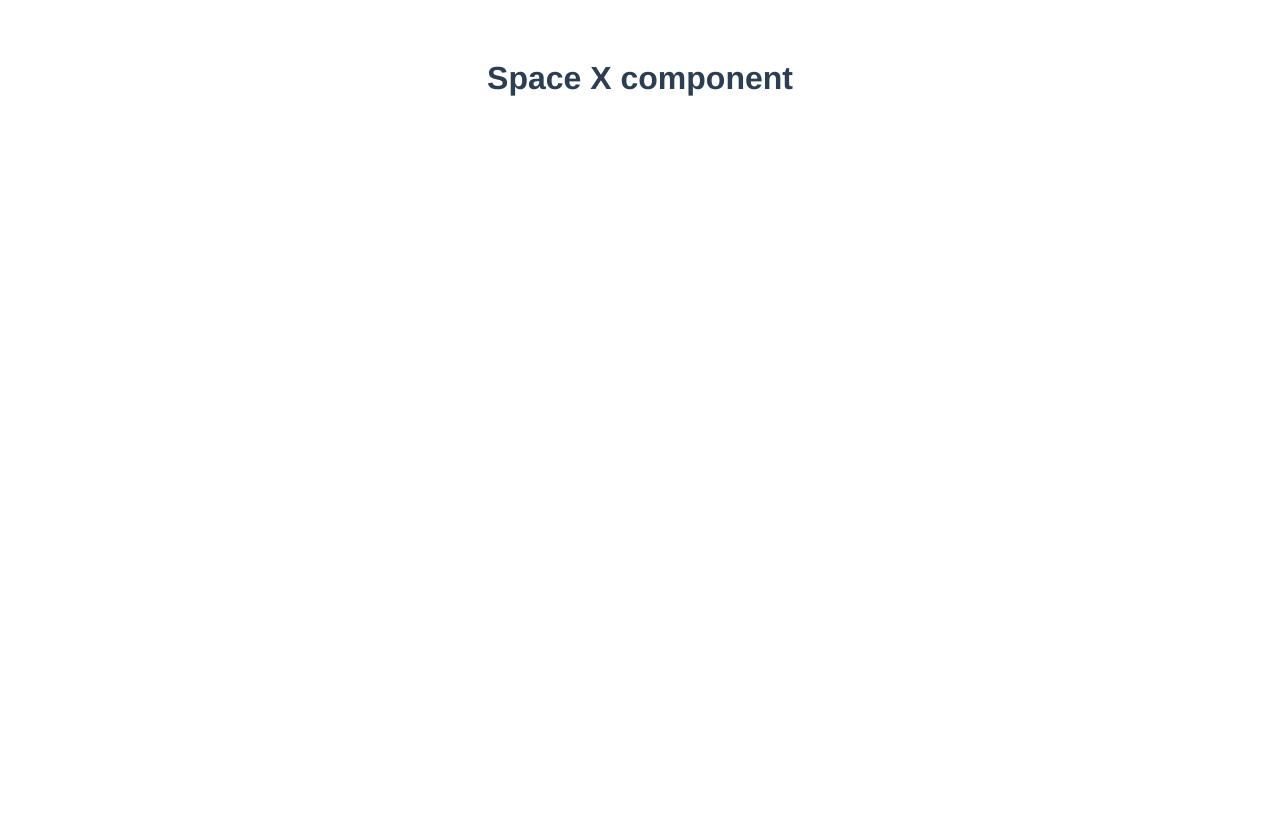
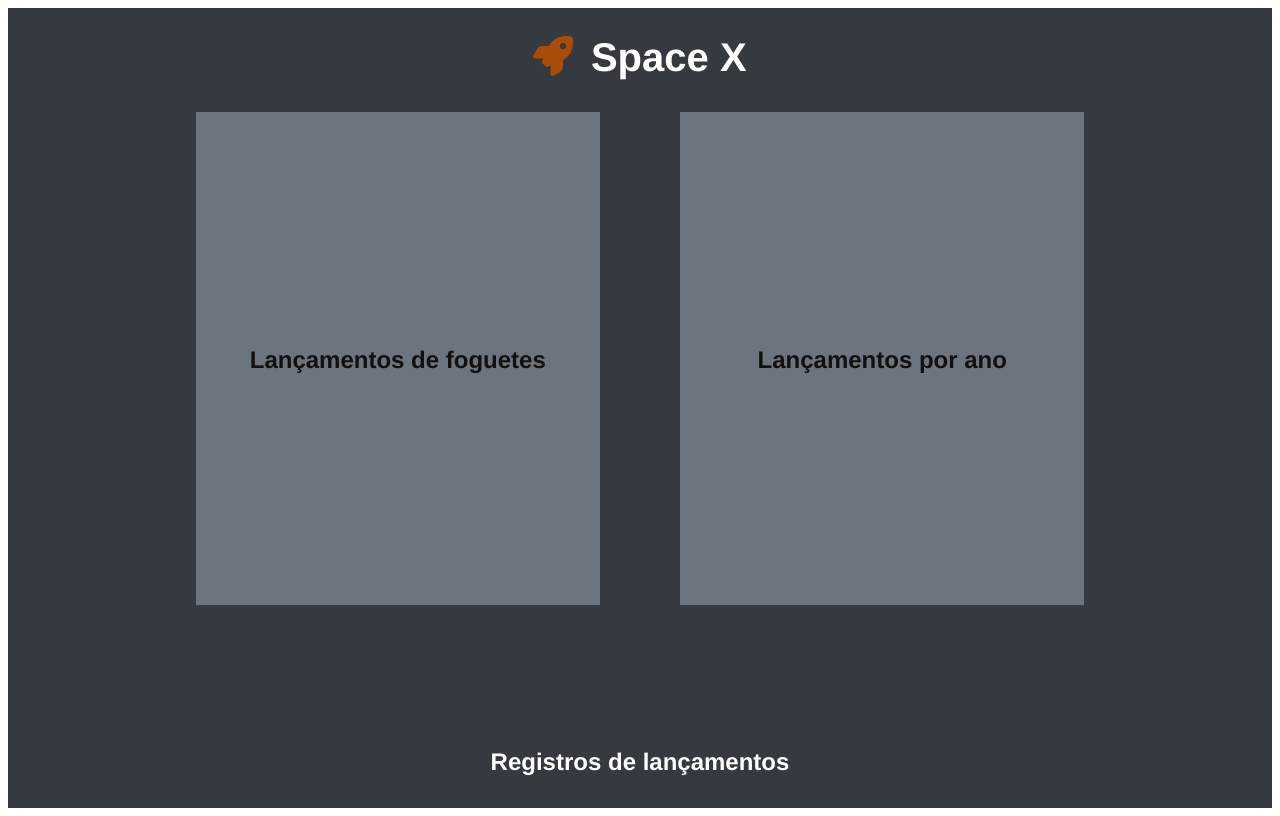
Before and after one commit to kevin504-max/front-spacex-app, a Vue app: page / in a window 1280 px wide. Built offline with nearby package versions, Linux system fonts and the light colour scheme.

Commit message:
feat: initial styles

```diff
--- a/src/App.vue
+++ b/src/App.vue
@@ -22,6 +22,5 @@
   -moz-osx-font-smoothing: grayscale;
   text-align: center;
   color: #2c3e50;
-  margin-top: 60px;
 }
 </style>
--- a/src/components/SpaceXComponent.vue
+++ b/src/components/SpaceXComponent.vue
@@ -1,6 +1,22 @@
 <template>
-    <div>
-        <h1>Space X component</h1>
+    <div class="main">
+        <div class="header">
+            <h1><i class="fas fa-rocket icon"></i> Space X</h1>
+        </div>
+        <div class="charts">
+            <div class="chart">
+                <h2>Lançamentos de foguetes</h2>
+
+            </div>
+            <div class="chart">
+                <h2>Lançamentos por ano</h2>
+
+            </div>
+        </div>
+        <div class="header">
+            <h2>Registros de lançamentos</h2>
+
+        </div>
     </div>
 </template>
 
@@ -10,6 +26,4 @@
     }
 </script>
 
-<style lang="scss" scoped>
-
-</style>
+<style lang="scss" src="./style.scss" scoped></style>
--- /dev/null
+++ b/src/components/style.scss
@@ -0,0 +1,56 @@
+.main {
+    width: 100%;
+    height: 100vh;
+    display: flex;
+    align-items: center;
+    justify-content: center;
+    flex-direction: column;
+    background-color: #343a40;
+
+    .header {
+        h1 {
+            color: #fff;
+            font-size: 2.5rem;
+            margin-bottom: 2rem;
+
+            .icon {
+                color: #a94c09;
+                margin-right: 0.4rem;
+            }
+        }
+
+        h2 {
+            color: #fff;
+            font-size: 1.5rem;
+            margin-bottom: 2rem;
+        }
+    }
+
+    .charts {
+        width: 100%;
+        height: 100%;
+        display: flex;
+        justify-content: center;
+        flex-direction: row;
+
+        .chart {
+            width: 32%;
+            height: 80%;
+            display: flex;
+            justify-content: center;
+            align-items: center;
+            margin: 0 2.5rem;
+            background-color: #6c757d;
+
+            h2 {
+                color: #111;
+                font-size: 1.5rem;
+                margin-bottom: 1rem;
+            }
+
+            // .chart-container
+        }
+    }
+
+
+}
--- a/src/main.js
+++ b/src/main.js
@@ -1,6 +1,9 @@
 import Vue from 'vue'
 import App from './App.vue'
 import axios from 'axios'
+
+import '@fortawesome/fontawesome-free/css/all.css'
+import '@fortawesome/fontawesome-free/js/all.js'
 
 Vue.config.productionTip = false
 
```
